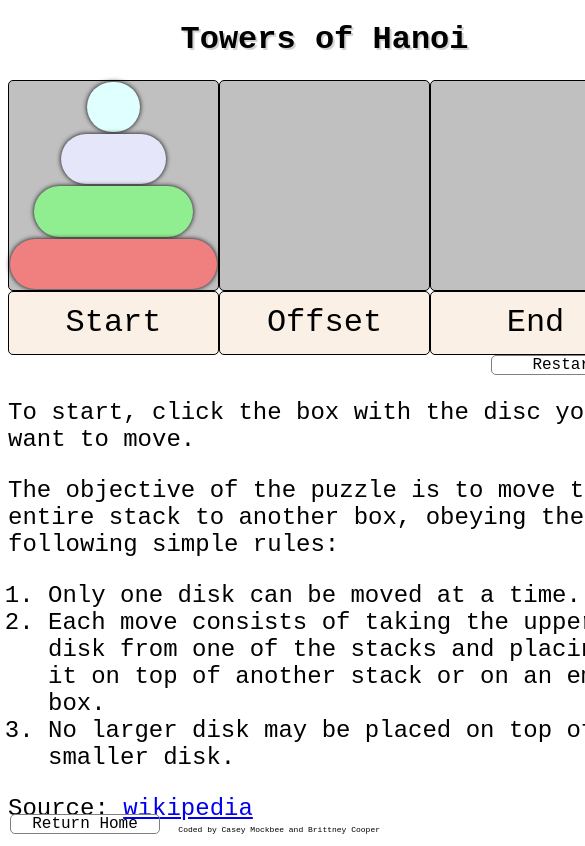
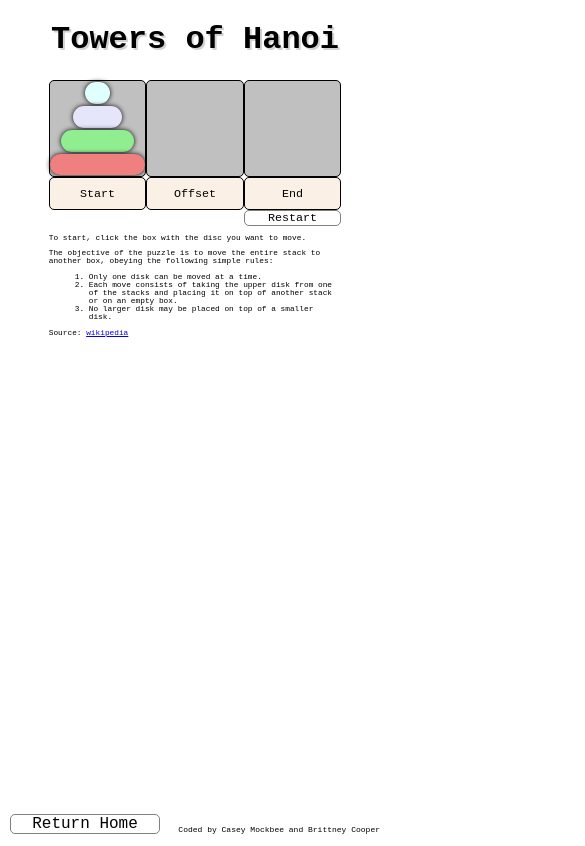
Before and after one commit to caseymockbee97/Connect-Four, a plain HTML site: page HTML/towersOfHanoi.html in a window 390 px wide. Shown: the top 846 px of the page, 585 px wide, since content can reach past the window. Drawn offline with Linux system fonts and the light colour scheme.

Commit message:
Made the css more responsive.

```diff
--- a/styles/towersOfHanoi.css
+++ b/styles/towersOfHanoi.css
@@ -3,7 +3,7 @@
 }
 
 :root {
-  --universalUnit: 25vmax;
+  --universalUnit: 25vmin;
   font-family: "Courier New", Courier, monospace;
 }
 
@@ -74,8 +74,8 @@ h1 {
   border: 1px solid black;
   border-radius: 5px;
   width: var(--universalUnit);
-  font-size: 2rem;
-  height: 4rem;
+  height: calc(var(--universalUnit) / 3);
+  font-size: 3vmin;
   background: linen;
 }
 
@@ -86,7 +86,7 @@ h1 {
   background: black;
 }
 #description {
-  font-size: 1.5rem;
+  font-size: 2vmin;
 }
 
 footer {
@@ -148,7 +148,8 @@ a.returnHome {
   color: initial;
   border: 1px solid gray;
   border-radius: 5px;
-  width: 150px;
+  width: var(--universalUnit);
+  font-size: 3vmin;
   cursor: pointer;
 }
 
```
